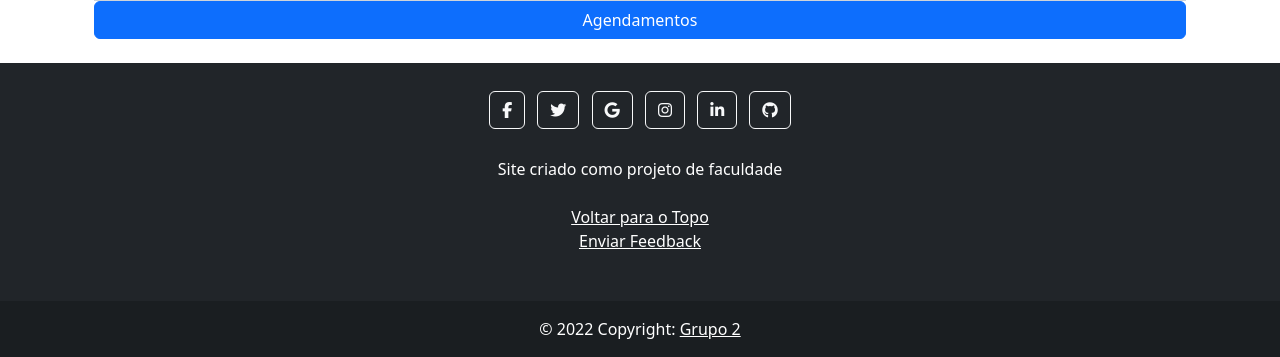
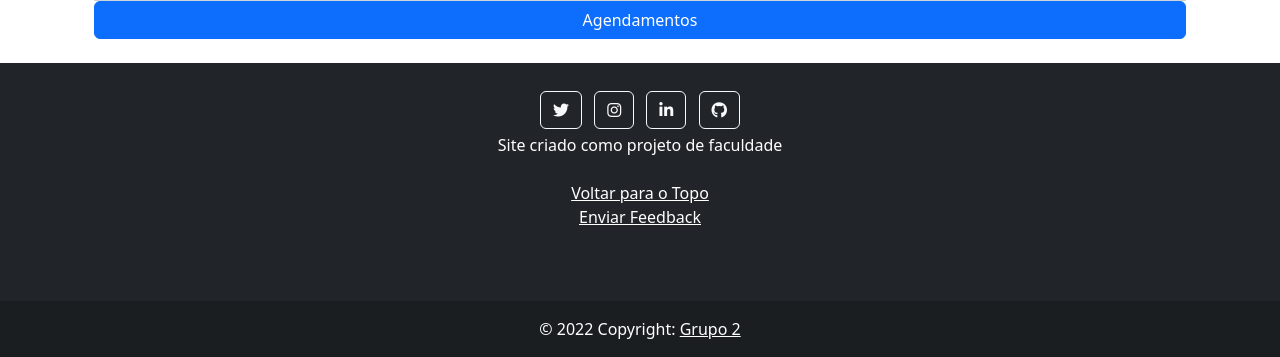
Before and after one commit to NecromancerSL/ProjetoAgenda, a PHP site: page /home.php in a window 1280 px wide. Shown: the part 1006-1363 px from the top of the page. Run offline with PHP 8.4, Linux system fonts and the light colour scheme; the visitor is signed in with stand-in values (Sample User, id 1); data that the repository does not hold is empty; some libraries are stand-ins or nearby versions.

Commit message:
alteração do rodapé

```diff
--- a/CódigoTeste/home.php
+++ b/CódigoTeste/home.php
@@ -84,29 +84,18 @@
             <div class="container p-4">
                 <!-- Section: Social media -->
                 <section class="mb-4">
-                    <!-- Facebook -->
-                    <a class="btn btn-outline-light btn-floating m-1" href="#!" role="button"><i
-                            class="fab fa-facebook-f"></i></a>
-
                     <!-- Twitter -->
                     <a class="btn btn-outline-light btn-floating m-1" href="#!" role="button"><i
                             class="fab fa-twitter"></i></a>
-
-                    <!-- Google -->
-                    <a class="btn btn-outline-light btn-floating m-1" href="#!" role="button"><i
-                            class="fab fa-google"></i></a>
-
                     <!-- Instagram -->
                     <a class="btn btn-outline-light btn-floating m-1" href="#!" role="button"><i
                             class="fab fa-instagram"></i></a>
                     <!-- Linkedin -->
                     <a class="btn btn-outline-light btn-floating m-1" href="#!" role="button"><i
                             class="fab fa-linkedin-in"></i></a>
-
                     <!-- Github -->
                     <a class="btn btn-outline-light btn-floating m-1" target="_blank" href="https://github.com/NecromancerSL/ProjetoAgenda" role="button"><i
                             class="fab fa-github"></i></a>
-                </section>
                 <section class="mb-4">
                     <p>
                         Site criado como projeto de faculdade
```
Also changed, not shown: CódigoTeste/agendamento_formulario.php (+0 -11 lines), CódigoTeste/agendamento_formulario_editar.php (+0 -10 lines), CódigoTeste/agendamentos.php (+0 -10 lines).
